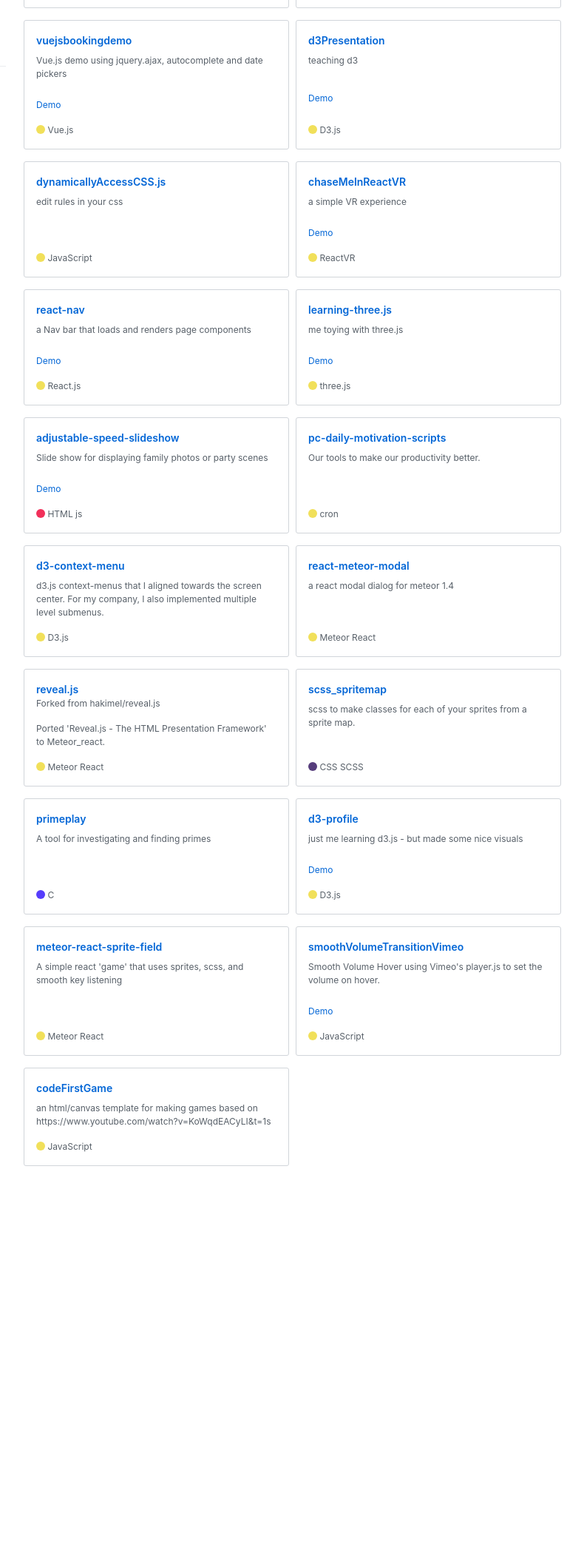
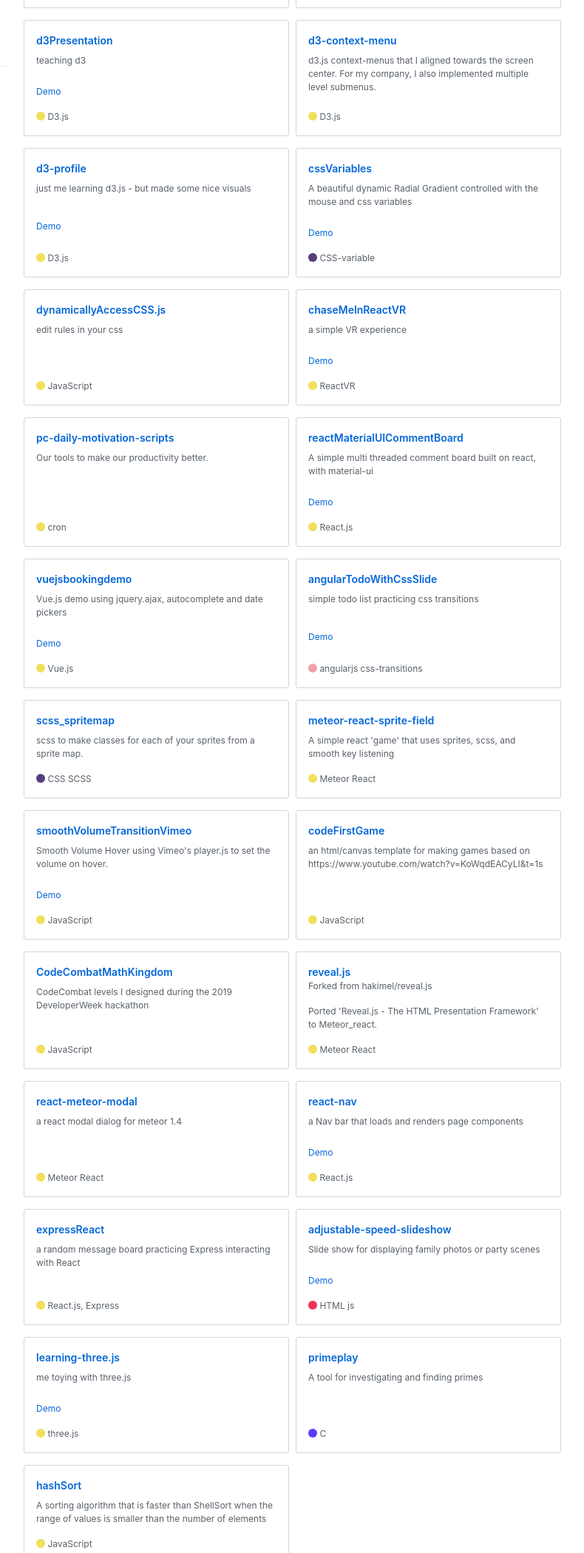
Before and after one commit to Frazer/portfolio, a plain HTML site: page index.html in a window 1280 px wide. Shown: the part 267-2366 px from the top of the page at 74% size, without its empty margins (371-1161 px from the left). Before the commit the page ends 1883 px from the top, so only its background shows below. Drawn offline with Linux system fonts and the light colour scheme; no server answers.

Commit message:
Added new projects

```diff
--- a/index.html
+++ b/index.html
@@ -46,8 +46,6 @@
 
 
   <meta name="u2f-support" content="true">
-
-  <link rel="manifest" href="/manifest.json" crossorigin="use-credentials">
 
   </head>
 
@@ -195,13 +193,6 @@
   </div>
 
 
-
-    <script crossorigin="anonymous" integrity="sha512-j7P2Pw3104HznNqyNm7WuCF8Lstcf/sPX5meP6e5RFF177kmi6SAbkZ52A3ttKj0cRHLRrUbk7C1w1xtwh52zA==" type="application/javascript" src="https://assets-cdn.github.com/assets/frameworks-c163002918ede72971a36e0025f67a4a.js"></script>
-
-    <script crossorigin="anonymous" async="async" integrity="sha512-1sL890DJ8xPLyzm9HQzx6k/uRWD6B8gMH1kvdf9XmnPoB25gSPA0ADx0ALojAx+rwhqXCmDCccA7sSWNgavmqQ==" type="application/javascript" src="https://assets-cdn.github.com/assets/github-98432fdacfc87a99288cef1aa456bc51.js"></script>
-
-
-
   <div class="js-stale-session-flash stale-session-flash flash flash-warn flash-banner d-none">
     <svg class="octicon octicon-alert" viewBox="0 0 16 16" version="1.1" width="16" height="16" aria-hidden="true"><path fill-rule="evenodd" d="M8.893 1.5c-.183-.31-.52-.5-.887-.5s-.703.19-.886.5L.138 13.499a.98.98 0 0 0 0 1.001c.193.31.53.501.886.501h13.964c.367 0 .704-.19.877-.5a1.03 1.03 0 0 0 .01-1.002L8.893 1.5zm.133 11.497H6.987v-2.003h2.039v2.003zm0-3.004H6.987V5.987h2.039v4.006z"></path></svg>
     <span class="signed-in-tab-flash">You signed in with another tab or window. <a href="">Reload</a> to refresh your session.</span>
--- a/portfolio.js
+++ b/portfolio.js
@@ -71,7 +71,7 @@ let displayPortfolio = (repositoryArray) => {
           if(data.stargazers_count){
             let starLink = document.createElement("A");
             starLink.classList = "pinned-repo-meta muted-link";
-            starLink.href = "data.stargazers_url";
+            starLink.href = "https://github.com/"+repObj.href+"/stargazers";
             starLink.target="viewProj"+repObj.name;
             starLink.innerHTML = '<svg aria-label="stars" class="octicon octicon-star" viewBox="0 0 14 16" version="1.1" width="14" height="16" role="img"><path fill-rule="evenodd" d="M14 6l-4.9-.64L7 1 4.9 5.36 0 6l3.6 3.26L2.67 14 7 11.67 11.33 14l-.93-4.74L14 6z"></path></svg> '+data.stargazers_count;
             langP.appendChild(starLink);
@@ -96,22 +96,14 @@ let displayPortfolio = (repositoryArray) => {
   lang:"React css-transitions",
   demo:"http://frazerk.net/resume.html"}
   ,
-  {href:"Frazer/angularTodoWithCssSlide",
-  title:"angularTodoWithCssSlide",
-  name:"angularTodoWithCssSlide",
-  desc:"simple todo list practicing css transitions",
-  backgroundColor:"#f1a0aa;",
-  lang:"angularjs css-transitions",
-  demo:"https://frazer.github.io/angularTodoWithCssSlide/todo.html"}
-  ,
   {
-    href:"Frazer/vuejsbookingdemo",
-    title:"vuejsbookingdemo",
-    name:"vuejsbookingdemo",
-    desc:"Vue.js demo using jquery.ajax, autocomplete and date pickers",
+    href:"Frazer/PhyllotaxisFlowerOnCanvasWithD3",
+    title:"PhyllotaxisFlowerOnCanvasWithD3",
+    name:"PhyllotaxisFlowerOnCanvasWithD3",
+    desc:"PhyllotaxisFlowerOnCanvasWithD3",
     backgroundColor:"#f1e05a;",
-    lang:"Vue.js",
-    demo:"http://frazerk.net/booking/index.html"
+    lang:"D3.js",
+    demo:"https://frazer.github.io/PhyllotaxisFlowerOnCanvasWithD3/flyingFalafels.html"
   },
   {
     href:"Frazer/d3Presentation",
@@ -122,6 +114,29 @@ let displayPortfolio = (repositoryArray) => {
     lang:"D3.js",
     demo:"https://frazer.github.io/d3Presentation/"
   },
+  {href:"Frazer/d3-context-menu",
+  title:"d3-context-menu",
+  name:"d3-context-menu",
+  desc:"d3.js context-menus that I aligned towards the screen center. For my company, I also implemented multiple level submenus.",
+  backgroundColor:"#f1e05a;",
+  lang:'D3.js',
+  },
+  {href:"Frazer/d3-profile" ,
+  title:"d3-profile",
+  name:"d3-profile",
+  desc:"just me learning d3.js - but made some nice visuals",
+  backgroundColor:"#f1e05a;",
+  lang:'D3.js',
+  demo:"https://frazer.github.io/d3-profile/"}
+  ,
+  {href:"Frazer/cssVariables" ,
+  title:"cssVariables",
+  name:"cssVariables",
+  desc:"A beautiful dynamic Radial Gradient controlled with the mouse and css variables",
+  backgroundColor:"#563d7c;",
+  lang:'CSS-variable',
+  demo:'https://frazer.github.io/cssVariables/index.html'}
+  ,
   { href:"Frazer/dynamicallyAccessCSS.js",
     title:"dynamicallyAccessCSS.js",
     name: "dynamicallyAccessCSS.js",
@@ -137,30 +152,6 @@ let displayPortfolio = (repositoryArray) => {
   lang:'ReactVR',
   demo:'https://frazer.github.io/chaseMeInReactVR/vr/build/'}
   ,
-  {href:"Frazer/react-nav",
-  title:"react-nav",
-  name:"react-nav",
-  desc:"a Nav bar that loads and renders page components",
-  backgroundColor:"#f1e05a;",
-  lang:'React.js',
-  demo:'https://frazer.github.io/react-nav/build/'}
-  ,
-  {href:"Frazer/learning-three.js",
-  title:"learning-three.js",
-  name:"learning-three.js",
-  desc:"me toying with three.js ",
-  backgroundColor:"#f1e05a;",
-  lang:'three.js',
-  demo:'https://frazer.github.io/learning-three.js/index.html'}
-  ,
-  {href:"Frazer/adjustable-speed-slideshow",
-  title:"adjustable-speed-slideshow",
-  name:"adjustable-speed-slideshow",
-  desc:"Slide show for displaying family photos or party scenes",
-  backgroundColor:"#f1305a;",
-  lang:'HTML js',
-  demo:"https://frazer.github.io/adjustable-speed-slideshow/all.html"
-  },
   {href:"Frazer/pc-daily-motivation-scripts",
   title:"daily-motivation-scripts",
   name:"pc-daily-motivation-scripts",
@@ -168,27 +159,30 @@ let displayPortfolio = (repositoryArray) => {
   backgroundColor:"#f1e05a;",
   lang:'cron'
   },
-  {href:"Frazer/d3-context-menu",
-  title:"d3-context-menu",
-  name:"d3-context-menu",
-  desc:"d3.js context-menus that I aligned towards the screen center. For my company, I also implemented multiple level submenus.",
+  {href:"Frazer/reactMaterialUICommentBoard",
+  title:"reactMaterialUICommentBoard",
+  name:"reactMaterialUICommentBoard",
+  desc:"A simple multi threaded comment board built on react, with material-ui",
   backgroundColor:"#f1e05a;",
-  lang:'D3.js',
+  lang:'React.js',
+  demo:'https://frazer.github.io/reactMaterialUICommentBoard/'}
+  ,
+  {
+    href:"Frazer/vuejsbookingdemo",
+    title:"vuejsbookingdemo",
+    name:"vuejsbookingdemo",
+    desc:"Vue.js demo using jquery.ajax, autocomplete and date pickers",
+    backgroundColor:"#f1e05a;",
+    lang:"Vue.js",
+    demo:"http://frazerk.net/booking/index.html"
   },
-  {href:"Frazer/react-meteor-modal",
-  title:"react-meteor-modal",
-  name:"react-meteor-modal",
-  desc:"a react modal dialog for meteor 1.4 ",
-  backgroundColor:"#f1e05a;",
-  lang:'Meteor React',
-  },
-  {href:"Frazer/reveal.js",
-  title:"reveal.js",
-  name:"reveal.js",
-  forked:"hakimel/reveal.js",  //source.full_name
-  desc:"Ported 'Reveal.js - The HTML Presentation Framework' to Meteor_react.",
-  backgroundColor:"#f1e05a;",
-  lang:"Meteor React"}
+  {href:"Frazer/angularTodoWithCssSlide",
+  title:"angularTodoWithCssSlide",
+  name:"angularTodoWithCssSlide",
+  desc:"simple todo list practicing css transitions",
+  backgroundColor:"#f1a0aa;",
+  lang:"angularjs css-transitions",
+  demo:"https://frazer.github.io/angularTodoWithCssSlide/todo.html"}
   ,
   {href:"Frazer/scss_spritemap" ,
   title:"scss_spritemap",
@@ -196,21 +190,6 @@ let displayPortfolio = (repositoryArray) => {
   desc:"scss to make classes for each of your sprites from a sprite map.",
   backgroundColor:"#563d7c;",
   lang:'CSS SCSS'}
-  ,
-  {href:"Frazer/primeplay" ,
-  title:"primeplay",
-  name:"primeplay",
-  desc:"A tool for investigating and finding primes",
-  backgroundColor:"#563dfc;",
-  lang:'C'}
-  ,
-  {href:"Frazer/d3-profile" ,
-  title:"d3-profile",
-  name:"d3-profile",
-  desc:"just me learning d3.js - but made some nice visuals",
-  backgroundColor:"#f1e05a;",
-  lang:'D3.js',
-  demo:"https://frazer.github.io/d3-profile/"}
   ,
    { href:"Frazer/meteor-react-sprite-field",  //full_name
   title:"meteor-react-sprite-field",  //
@@ -232,7 +211,75 @@ let displayPortfolio = (repositoryArray) => {
   desc: "an html/canvas template for making games based on https://www.youtube.com/watch?v=KoWqdEACyLI&t=1s",
   backgroundColor:"#f1e05a;",
   lang:"JavaScript",
+  },
+  { href:"Frazer/CodeCombatMathKingdom",
+  title:"CodeCombatMathKingdom",
+  name: "CodeCombatMathKingdom",
+  desc: "CodeCombat levels I designed during the 2019 DeveloperWeek hackathon",
+  backgroundColor:"#f1e05a;",
+  lang:"JavaScript",
+  },
+  {href:"Frazer/reveal.js",
+  title:"reveal.js",
+  name:"reveal.js",
+  forked:"hakimel/reveal.js",  //source.full_name
+  desc:"Ported 'Reveal.js - The HTML Presentation Framework' to Meteor_react.",
+  backgroundColor:"#f1e05a;",
+  lang:"Meteor React"}
+  ,
+  {href:"Frazer/react-meteor-modal",
+  title:"react-meteor-modal",
+  name:"react-meteor-modal",
+  desc:"a react modal dialog for meteor 1.4 ",
+  backgroundColor:"#f1e05a;",
+  lang:'Meteor React',
+  },
+  {href:"Frazer/react-nav",
+  title:"react-nav",
+  name:"react-nav",
+  desc:"a Nav bar that loads and renders page components",
+  backgroundColor:"#f1e05a;",
+  lang:'React.js',
+  demo:'https://frazer.github.io/react-nav/build/'}
+  ,
+  {href:"Frazer/expressReact",
+  title:"expressReact",
+  name:"expressReact",
+  desc:"a random message board practicing Express interacting with React",
+  backgroundColor:"#f1e05a;",
+  lang:'React.js, Express',
   }
+  ,
+  {href:"Frazer/adjustable-speed-slideshow",
+  title:"adjustable-speed-slideshow",
+  name:"adjustable-speed-slideshow",
+  desc:"Slide show for displaying family photos or party scenes",
+  backgroundColor:"#f1305a;",
+  lang:'HTML js',
+  demo:"https://frazer.github.io/adjustable-speed-slideshow/all.html"
+  },
+  {href:"Frazer/learning-three.js",
+  title:"learning-three.js",
+  name:"learning-three.js",
+  desc:"me toying with three.js ",
+  backgroundColor:"#f1e05a;",
+  lang:'three.js',
+  demo:'https://frazer.github.io/learning-three.js/index.html'}
+  ,
+  {href:"Frazer/primeplay" ,
+  title:"primeplay",
+  name:"primeplay",
+  desc:"A tool for investigating and finding primes",
+  backgroundColor:"#563dfc;",
+  lang:'C'}
+  ,
+  { href:"Frazer/hashSort",
+  title:"hashSort",
+  name: "hashSort",
+  desc: "A sorting algorithm that is faster than ShellSort when the range of values is smaller than the number of elements",
+  backgroundColor:"#f1e05a;",
+  lang:"JavaScript",
+  },
 
 ];
 
```
